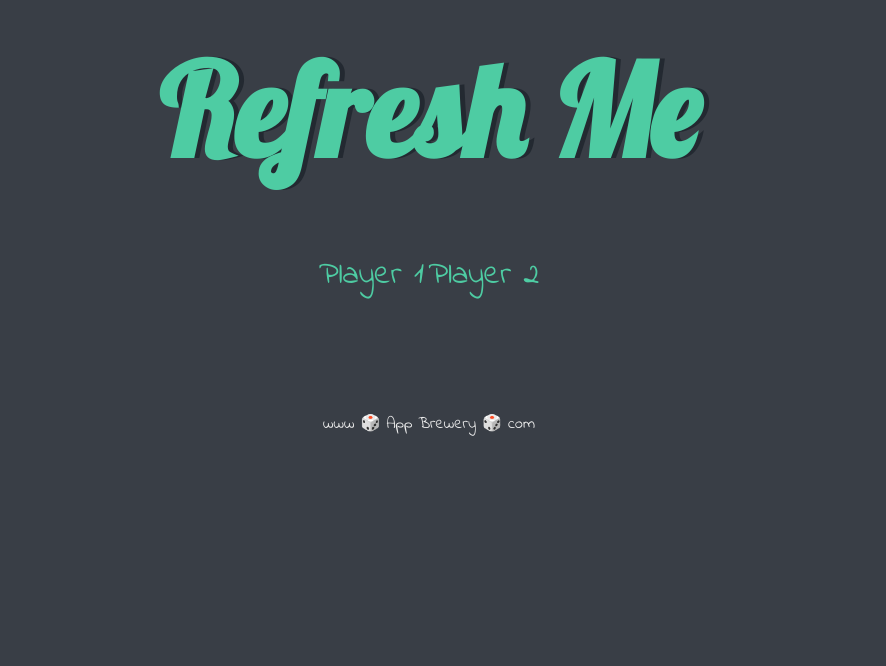
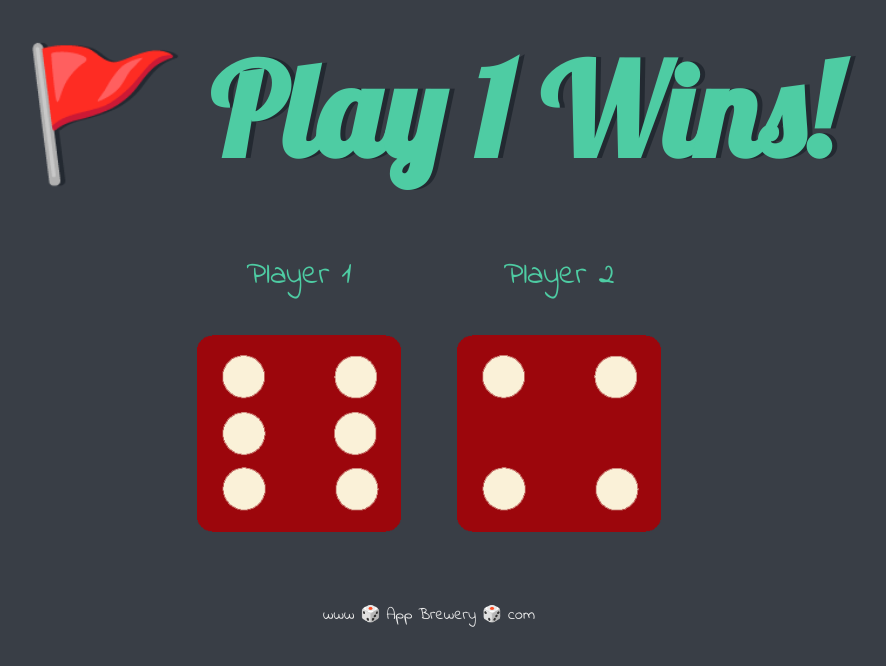
Before and after one commit to sumit2060049/THE-dice-GAME, a plain HTML site: page index.html in a window 1280 px wide. Shown: the whole page, without its empty margins (211-1097 px from the left). Drawn offline with Linux system fonts and the light colour scheme.

Commit message:
all done

```diff
--- a/index.html
+++ b/index.html
@@ -14,19 +14,17 @@
 
       <div class="dice">
         <p>Player 1</p>
-        <img class="img1" src="">
+        <img class="img1" src="dice6.png">
       </div>
 
       <div class="dice">
         <p>Player 2</p>
-        <img class="img2" src="">
+        <img class="img2" src="dice6.png">
       </div>
 
     </div>
-
-
   </body>
-
+    <script src="index.js"></script>
   <footer>
     www 🎲 App Brewery 🎲 com
   </footer>
--- a/index.js
+++ b/index.js
@@ -0,0 +1,29 @@
+
+var randomNumber1 = Math.floor(Math.random() * 6) + 1; //1-6
+
+var randomDiceImage = "dice" + randomNumber1 + ".png"; //dice1.png - dice6.png
+
+//var randomImageSource = "images/" + randomDiceImage; //images/dice1.png - images/dice6.png
+
+var image1 = document.querySelectorAll("img")[0];
+
+image1.setAttribute("src", randomDiceImage);
+
+
+var randomNumber2 = Math.floor(Math.random() * 6) + 1;
+
+var randomImageSource2 = "dice" + randomNumber2 + ".png";
+
+document.querySelectorAll("img")[1].setAttribute("src", randomImageSource2);
+
+
+//If player 1 wins
+if (randomNumber1 > randomNumber2) {
+  document.querySelector("h1").innerHTML = "🚩 Play 1 Wins!";
+}
+else if (randomNumber2 > randomNumber1) {
+  document.querySelector("h1").innerHTML = "Player 2 Wins! 🚩";
+}
+else {
+  document.querySelector("h1").innerHTML = "Draw!";
+}
```
